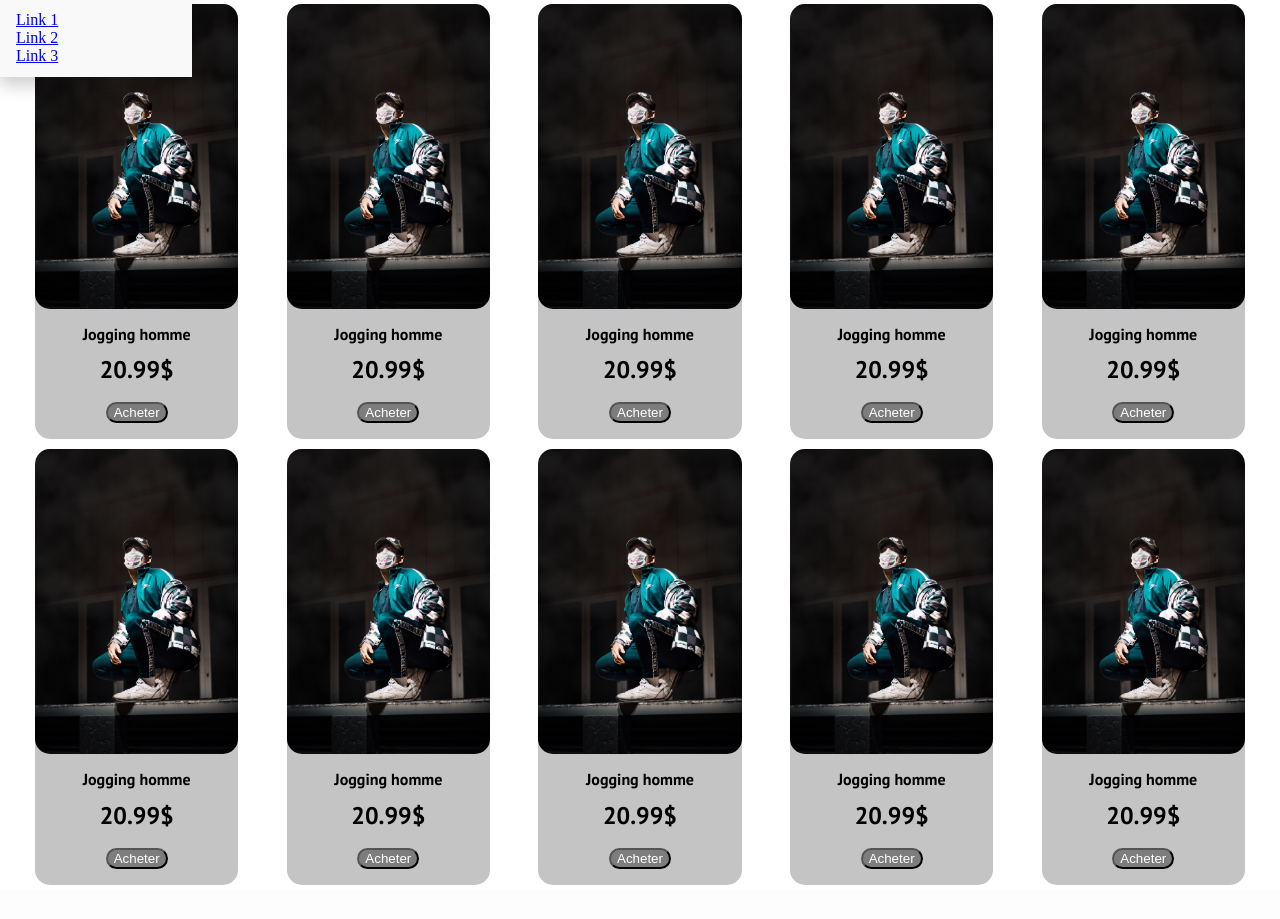
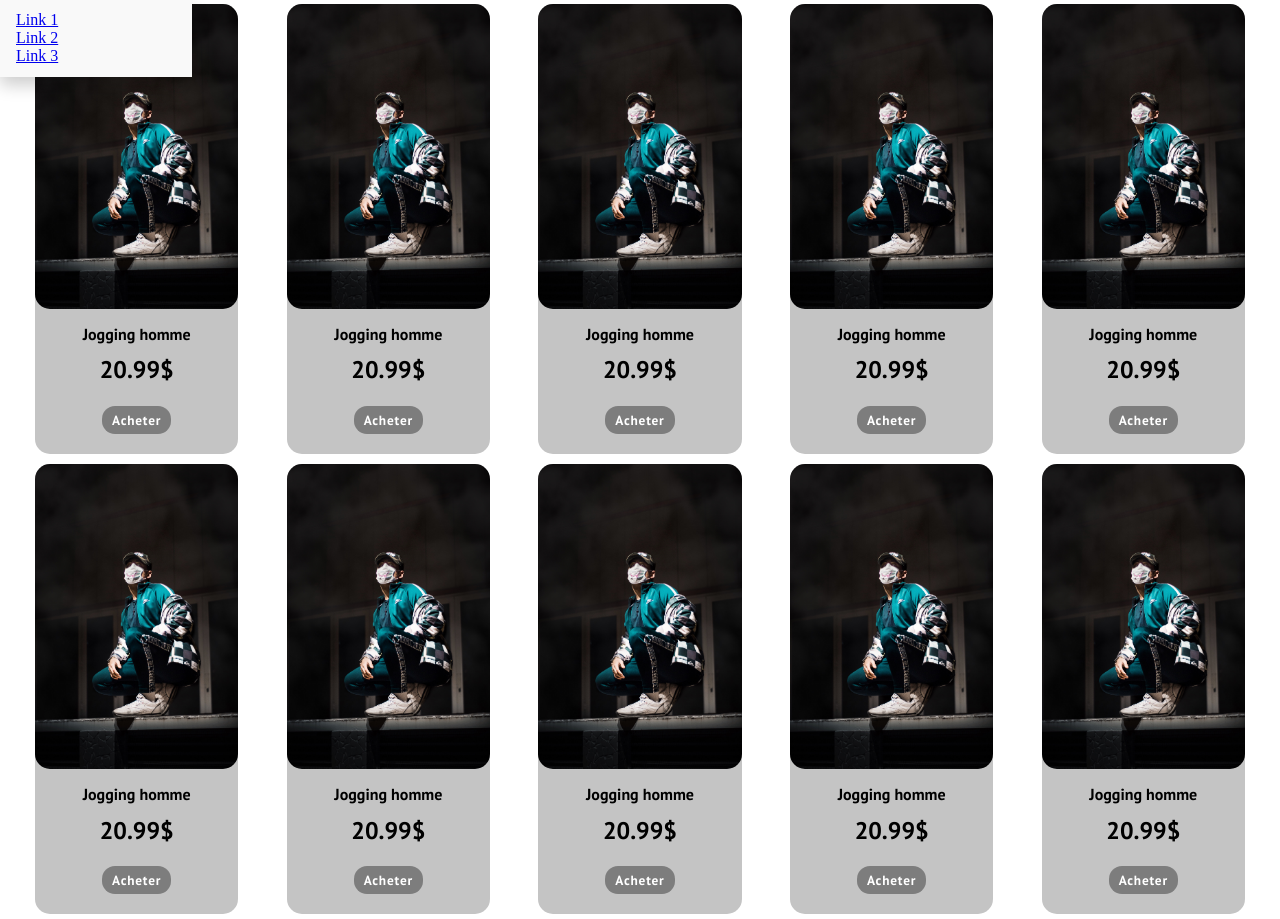
Before and after one commit to hugoassuncaorodrigues/projet_annuel_esgi, a PHP site: page /View/produits.view.php in a window 1280 px wide. Shown: the part 53-972 px from the top of the page. Before the commit the page ends 938 px from the top, so only its background shows below. Run offline with PHP 8.4, Linux system fonts and the light colour scheme; style sheets or scripts are compiled from the project's sources.

Commit message:
update button achat

```diff
--- a/framework/src/scss/components/_etiquetteProduit.scss
+++ b/framework/src/scss/components/_etiquetteProduit.scss
@@ -18,6 +18,7 @@ $black: black;
 }
 
 
+
 .containerFront{
     justify-content: space-between;
     font-family: 'PT Sans', sans-serif;
@@ -29,6 +30,13 @@ $black: black;
     background-color: #7d7d7d;
     border-radius: 13px;
     color:$white;
+    border:0;
+   font-size: 10pt;
+   font-weight: bold;
+   letter-spacing: 0.06em;
+   padding: 5px 10px;
+   text-decoration: none;
+   margin:10%;
 
 }
 
--- a/www/View/produits.view.php
+++ b/www/View/produits.view.php
@@ -30,71 +30,71 @@
 		<div class="container ">
             <div class="row containerFront" style="margin: 0 30px">
                 <div class="etiquetteProduit col-2">
-                     <div class="imgProduit" ><img src="../dist/images/produits/daniel-ramos.jpg" alt="Denim Jeans" style="max-width:100%"></div>
+                    <div class="imgProduit" ><img src="../dist/images/produits/daniel-ramos.jpg" alt="Denim Jeans" style="max-width:100%"></div>
                     <h1 class="titleProduit">Jogging homme</h1>
                     <p class="prix">20.99$</p>
-                    <p ><button class="valide">Acheter</button></p>
+                    <a class="valide" href="">Acheter</a>
                 </div>
 
                 <div class="etiquetteProduit col-2">
                 <div class="imgProduit" ><img src="../dist/images/produits/daniel-ramos.jpg" alt="Denim Jeans" style="max-width:100%"></div>
                     <h1 class="titleProduit">Jogging homme</h1>
                     <p class="prix">20.99$</p>
-                    <p ><button class="valide">Acheter</button></p>
+                    <a class="valide" href="">Acheter</a>
                 </div>
 
                 <div class="etiquetteProduit col-2">
                 <div class="imgProduit" ><img src="../dist/images/produits/daniel-ramos.jpg" alt="Denim Jeans" style="max-width:100%"></div>
                     <h1 class="titleProduit">Jogging homme</h1>
                     <p class="prix">20.99$</p>
-                    <p><button class="valide">Acheter</button></p>
+                    <a class="valide" href="">Acheter</a>
                 </div>
 
                 <div class="etiquetteProduit col-2">
                 <div class="imgProduit" ><img src="../dist/images/produits/daniel-ramos.jpg" alt="Denim Jeans" style="max-width:100%"></div>
                     <h1 class="titleProduit">Jogging homme</h1>
                     <p class="prix">20.99$</p>
-                    <p ><button class="valide">Acheter</button></p>
+                    <a class="valide" href="">Acheter</a>
                 </div>
 
                 <div class="etiquetteProduit col-2">
                 <div class="imgProduit" ><img src="../dist/images/produits/daniel-ramos.jpg" alt="Denim Jeans" style="max-width:100%"></div>
                     <h1 class="titleProduit">Jogging homme</h1>
                     <p class="prix">20.99$</p>
-                    <p ><button class="valide">Acheter</button></p>
+                    <a class="valide" href="">Acheter</a>
                 </div>
 
                 <div class="etiquetteProduit col-2">
                 <div class="imgProduit" ><img src="../dist/images/produits/daniel-ramos.jpg" alt="Denim Jeans" style="max-width:100%"></div>
                     <h1 class="titleProduit">Jogging homme</h1>
                     <p class="prix">20.99$</p>
-                    <p ><button class="valide">Acheter</button></p>
+                    <a class="valide" href="">Acheter</a>
                 </div>
 
                 <div class="etiquetteProduit col-2">
                 <div class="imgProduit" ><img src="../dist/images/produits/daniel-ramos.jpg" alt="Denim Jeans" style="max-width:100%"></div>
                     <h1 class="titleProduit">Jogging homme</h1>
                     <p class="prix">20.99$</p>
-                    <p ><button class="valide">Acheter</button></p>
+                    <a class="valide" href="">Acheter</a>
                 </div>
 
                 <div class="etiquetteProduit col-2">
                 <div class="imgProduit" ><img src="../dist/images/produits/daniel-ramos.jpg" alt="Denim Jeans" style="max-width:100%"></div>
                     <h1 class="titleProduit">Jogging homme</h1>
                     <p class="prix">20.99$</p>
-                    <p ><button class="valide">Acheter</button></p>
+                    <a class="valide" href="">Acheter</a>
                 </div>
                 <div class="etiquetteProduit col-2">
                 <div class="imgProduit" ><img src="../dist/images/produits/daniel-ramos.jpg" alt="Denim Jeans" style="max-width:100%"></div>
                     <h1 class="titleProduit">Jogging homme</h1>
                     <p class="prix">20.99$</p>
-                    <p ><button class="valide">Acheter</button></p>
+                    <a class="valide" href="">Acheter</a>
                 </div>
                 <div class="etiquetteProduit col-2">
                 <div class="imgProduit" ><img src="../dist/images/produits/daniel-ramos.jpg" alt="Denim Jeans" style="max-width:100%"></div>
                     <h1 class="titleProduit">Jogging homme</h1>
                     <p class="prix">20.99$</p>
-                    <p ><button class="valide">Acheter</button></p>
+                    <a class="valide" href="">Acheter</a>
                 </div>
             </div>
 		</div>
```
